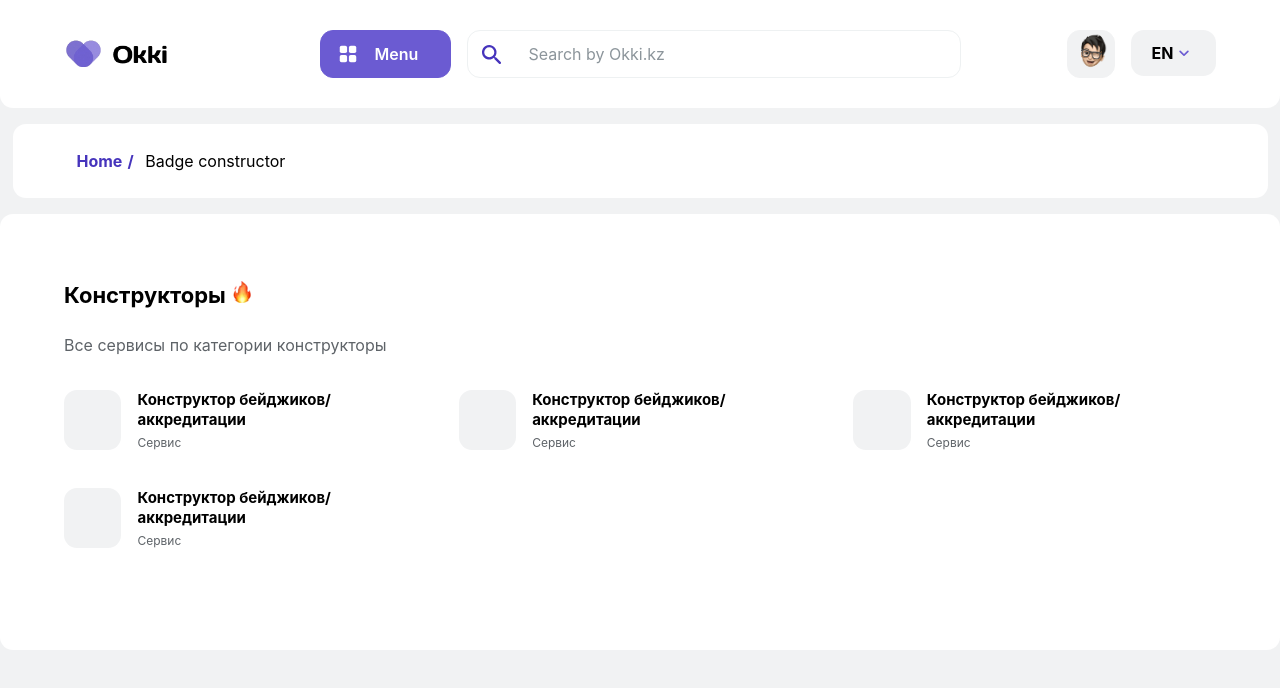
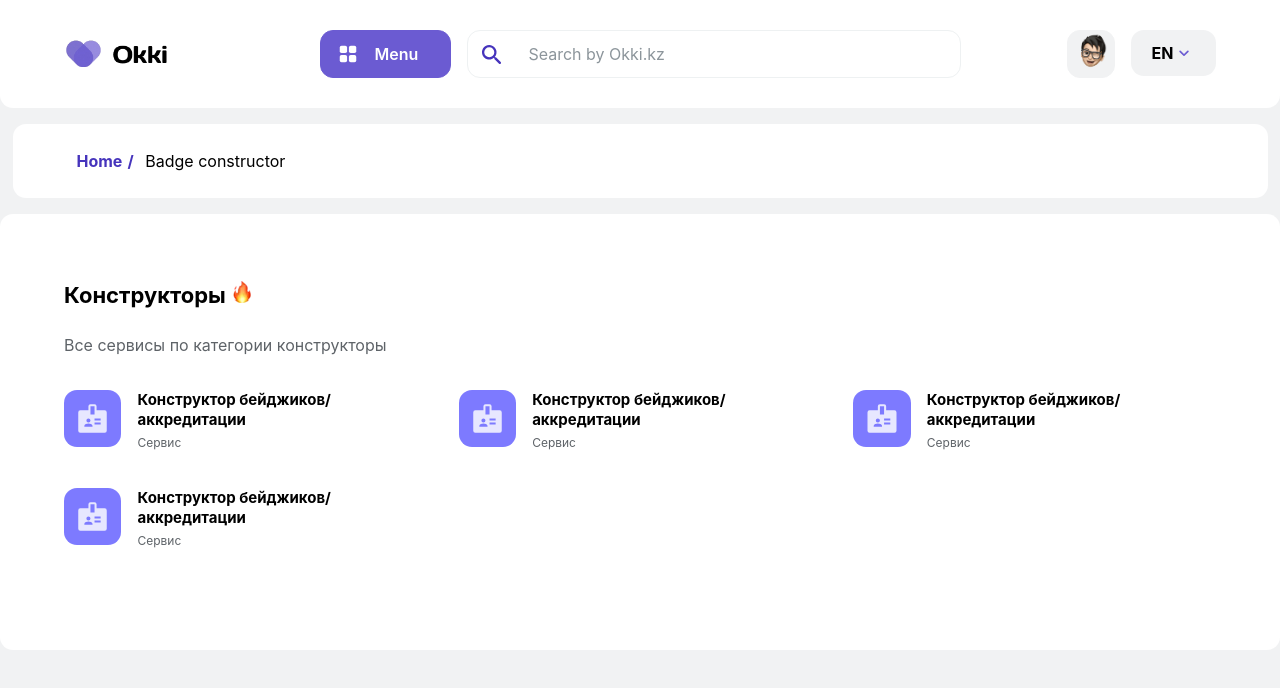
Before and after one commit to DreamerView/zhenil-next, a Next.js app: page /constructor in a window 1280 px wide. Shown: the top 688 px of the page. Built offline with nearby package versions, Linux system fonts and the light colour scheme.

Commit message:
constructor image changed

```diff
--- a/pages/constructor/index.js
+++ b/pages/constructor/index.js
@@ -25,7 +25,7 @@ const ConstructorIndex = () => {
                 <a>
                 <div className={`${style.main__module_row_block} block_animation`}>
                     <div className={`${style.main__module_row_block_img}`}>
-
+                        <Image width={60} height={60} className={style.main__module_row_block_pic} src="/icons/badge.svg"/>
                     </div>
                     <div className={style.main__module_row_block_f}>
                         <h5>Конструктор бейджиков/аккредитации</h5>
@@ -36,7 +36,7 @@ const ConstructorIndex = () => {
                 </Link>
                 <div className={`${style.main__module_row_block} block_animation`}>
                     <div className={style.main__module_row_block_img}>
-
+                        <Image width={60} height={60} className={style.main__module_row_block_pic} src="/icons/badge.svg"/>
                     </div>
                     <div className={style.main__module_row_block_f}>
                         <h5>Конструктор бейджиков/аккредитации</h5>
@@ -45,7 +45,7 @@ const ConstructorIndex = () => {
                 </div>
                 <div className={`${style.main__module_row_block} block_animation`}>
                     <div className={style.main__module_row_block_img}>
-
+                        <Image width={60} height={60} className={style.main__module_row_block_pic} src="/icons/badge.svg"/>
                     </div>
                     <div className={style.main__module_row_block_f}>
                         <h5>Конструктор бейджиков/аккредитации</h5>
@@ -54,7 +54,7 @@ const ConstructorIndex = () => {
                 </div>
                 <div className={`${style.main__module_row_block} block_animation`}>
                     <div className={style.main__module_row_block_img}>
-
+                        <Image width={60} height={60} className={style.main__module_row_block_pic} src="/icons/badge.svg"/>
                     </div>
                     <div className={style.main__module_row_block_f}>
                         <h5>Конструктор бейджиков/аккредитации</h5>
--- a/styles/constructor/index.module.css
+++ b/styles/constructor/index.module.css
@@ -11,9 +11,14 @@ div.main__module_row_block {
 div.main__module_row_block_img {
     width:60px;
     height:60px;
-    background-color: var(--nav_menu_c);
+    /* background-color: var(--nav_menu_c); */
     border-radius: 13px;
     margin-right: 16px;
+}
+img.main__module_row_block_pic {
+    width:60px;
+    height:60px;
+    border-radius: 13px;
 }
 div.main__module_row_block_f  {
     display: flex;
```
